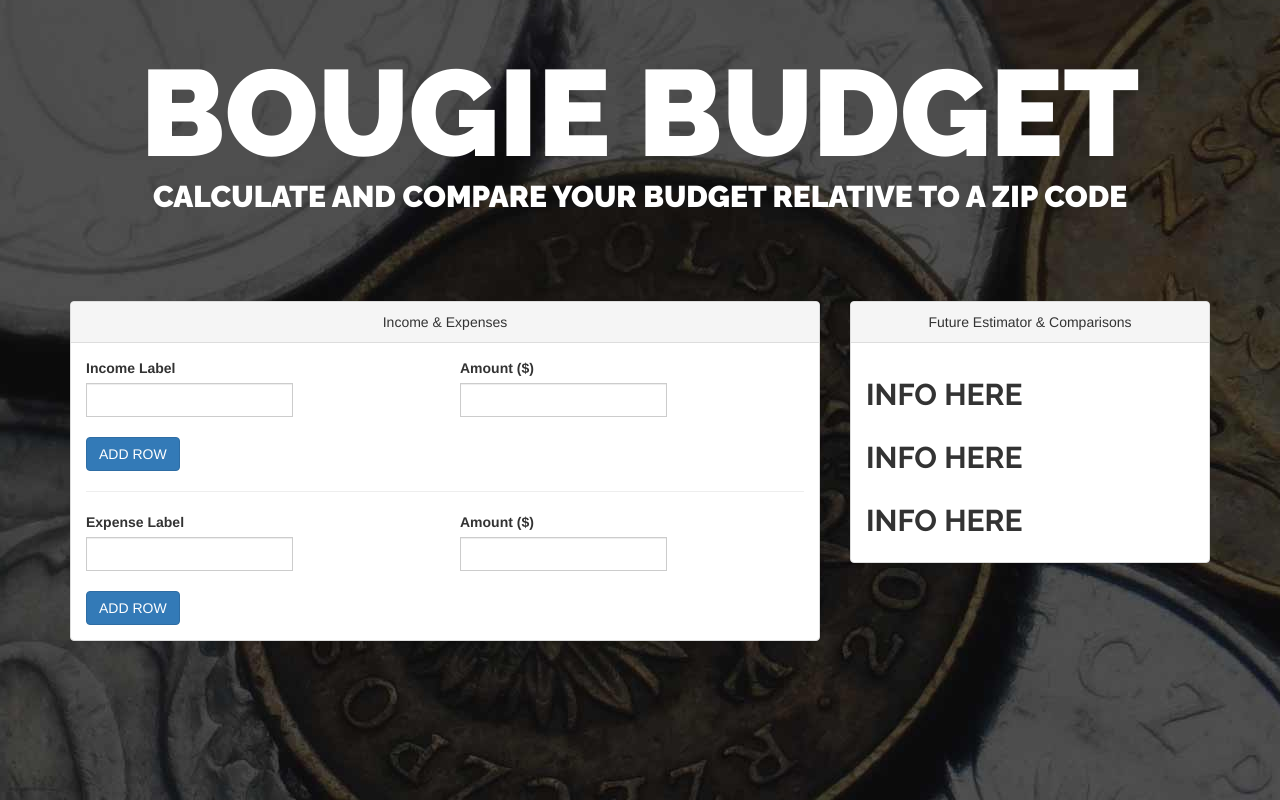
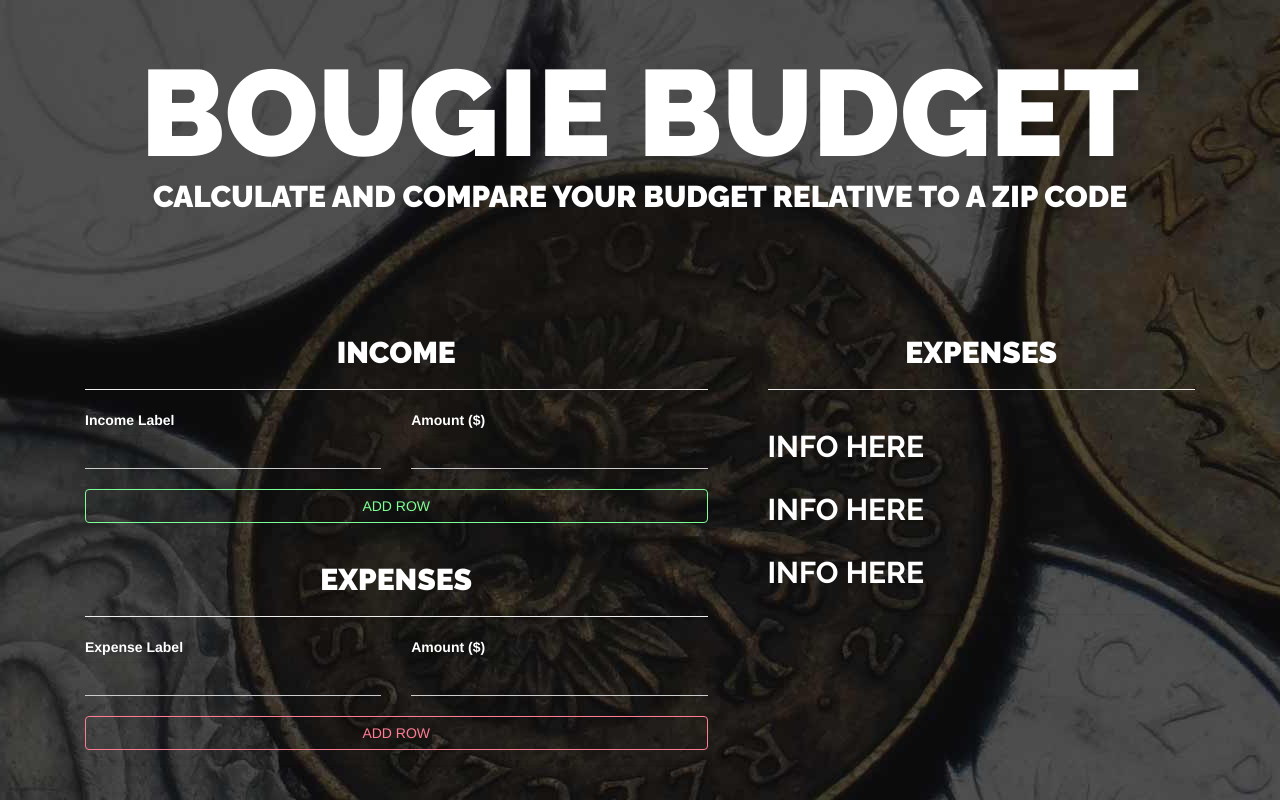
Before and after one commit to risaco/bougie-budget, a plain HTML site: page budget.html in a window 1280 px wide. Drawn offline with nearby package versions, Linux system fonts and the light colour scheme.

Commit message:
end of class css changes

```diff
--- a/budget.html
+++ b/budget.html
@@ -25,7 +25,7 @@
     <div class="container">
         <!-- Jumbotron header. -->
         <div class="row">
-            <div class="col-lg-12">
+            <div class="col-md-12">
                 <div class="jumbotron text-center" id="budget-hero">
                     <h1 class="white-font">Bougie Budget</h1>
                     <h2>Calculate and Compare your budget relative to a zip code</h2>
@@ -35,10 +35,12 @@
         <!-- Row that contains both the income/expenses panel and the results panel -->
         <div class="row">
             <!-- Income and Expenses panel info -->
-            <div class="col-md-8">
+            <div class="col-md-7">
                 <div class="panel panel-default">
-                    <div class="panel-heading text-center">Income &amp; Expenses</div>
+                    <!-- <div class="panel-heading text-center">Income &amp; Expenses</div> -->
                     <div class="panel-body">
+                        <h2 class="custom-panel-header">Income</h2>
+                        <hr class="custom-panel-border">
                         <div class="row">
                             <div class="col-md-6">
                                 <label for="#">Income Label</label>
@@ -55,7 +57,7 @@
                                 </div>
                             </div>
                             <div class="col-md-12">
-                                <button type="button" class="btn btn-primary">ADD ROW</button>
+                                <button type="button" class="btn btn-primary" id="add-income">ADD ROW</button>
                             </div>
                             <!-- <div class="col-md-4">
                                 <label for="#">More Income stuff</label>
@@ -64,7 +66,9 @@
                                 </div>
                             </div> -->
                         </div>
-                        <hr>
+                        <br>
+                        <h2 class="custom-panel-header">Expenses</h2>
+                        <hr class="custom-panel-border">
                         <div class="row">
                             <div class="col-md-6">
                                 <label for="#">Expense Label</label>
@@ -81,7 +85,7 @@
                                 </div>
                             </div>
                             <div class="col-md-12">
-                                <button type="button" class="btn btn-primary">ADD ROW</button>
+                                <button type="button" class="btn btn-primary" id="add-expense">ADD ROW</button>
                             </div>
                             <!-- <div class="col-md-4">
                                 <label for="#">Even More Expenses</label>
@@ -94,10 +98,11 @@
                 </div>
             </div>
             <!-- Results panel -->
-            <div class="col-md-4">
+            <div class="col-md-5">
                 <div class="panel panel-default">
-                    <div class="panel-heading text-center">Future Estimator &amp; Comparisons</div>
                     <div class="panel-body">
+                        <h2 class="custom-panel-header">Expenses</h2>
+                        <hr class="custom-panel-border">
                         <div class="row">
                             <div class="col-md-12">
                                 <h2><strong>Info Here</strong></h2></div>
--- a/css/budget-styles.css
+++ b/css/budget-styles.css
@@ -1,14 +1,15 @@
 /* Wallpaper */
 
 html {
-	background-image: url(../img/wallpaper.jpg);
-	background-position: center center;
-	height: 100vh;
+    background-image: url(../img/wallpaper.jpg);
+    background-position: center center;
+    height: 100vh;
 }
 
 body {
-	background-color: rgba(0,0,0,0.00);
+    background-color: rgba(0, 0, 0, 0.00);
 }
+
 
 /* Default Styles */
 
@@ -21,7 +22,11 @@ h6 {
     font-family: 'Raleway', 'Helvetica Neue', Helvetica, Arial, sans-serif;
     font-weight: 900;
     text-transform: uppercase;
+    color: white;
 }
+
+
+/* Bootstrap Overrides */
 
 .jumbotron h1 {
     font-size: 122px;
@@ -33,20 +38,80 @@ h6 {
     color: white;
 }
 
-.jumbotron
+.panel {
+    background-color: rgba(0, 0, 0, 0.00);
+    border: 0;
+}
+
+.panel-default>.panel-heading {
+    background-color: rgba(0, 0, 0, 0.00);
+    /*border: 0;*/
+}
+
+.panel-default>.panel-heading {
+    color: white;
+    font-size: 40px;
+}
+
+.input-group .form-control {
+    color: white;
+    background-color: rgba(0, 0, 0, 0);
+    border-top: 0;
+    border-left: 0;
+    border-right: 0;
+}
+
+.panel-heading {
+    margin-bottom: 20px;
+}
+
+label {
+    color: white;
+}
+
+
 /* Classes */
 
 .input-group {
     width: 100%;
+    display: flex;
 }
+
+.custom-panel-header {
+    text-align: center;
+    /*margin-bottom: 20px;*/
+}
+
+.custom-panel-border {
+    color: white;
+    margin-bottom: 20px;
+}
+
 
 
 /* IDs */
 
 #budget-hero {
     /*background-image: url(../img/bougie-hero.jpg);*/
-    background-color: rgba(0,0,0,0.00);
+    background-color: rgba(0, 0, 0, 0.00);
 }
+
+#add-income {
+    width: 100%;
+    border-width: 1px;
+    border-color: #7CFF94;
+    color: #7CFF94;
+    background-color: rgba(0,0,0,0);
+}
+
+#add-expense {
+	width: 100%;
+    border-width: 1px;
+    border-color: #FF7C93;
+    color: #FF7C93;
+    background-color: rgba(0,0,0,0);
+}
+
 
 
 
```
